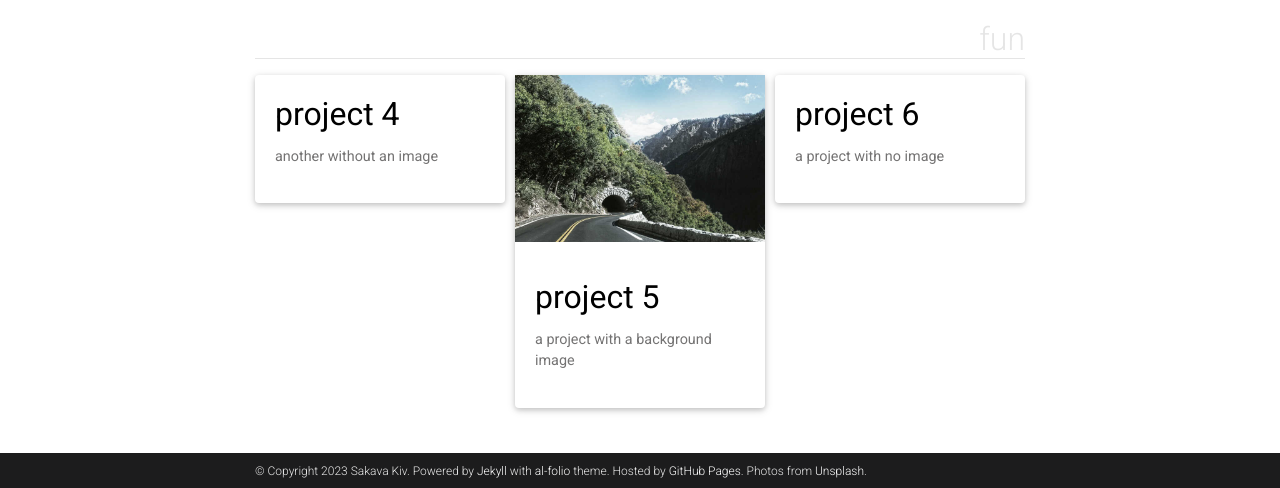
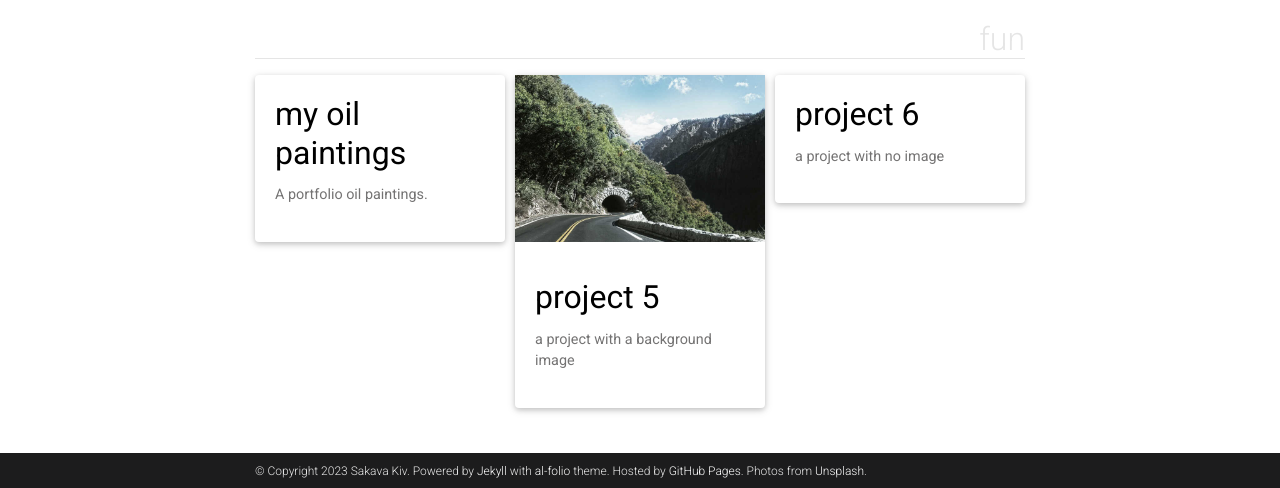
Before and after one commit to SakavaKiv/SakavaKiv.github.io, a Jekyll site: the page built from _pages/projects.md, in a window 1280 px wide and 1127 px high. Shown: the part 639-1127 px from the top of the window. Built offline with Jekyll 4.4.1, drawn with Linux system fonts in a browser that asks for light colours; full-size pictures stand in for the smaller copies a plugin makes; comment, search, counter and statistics services are not loaded; a style sheet for code colours, icons or effects is not loaded.

Commit message:
Update project_4 with My Oil painting and my photo.

```diff
--- a/_projects/4_project.md
+++ b/_projects/4_project.md
@@ -1,24 +1,11 @@
 ---
 layout: page
-title: project 4
-description: another without an image
+title: My Oil Paintings
+description: A portfolio oil paintings.
 img:
 importance: 3
 category: fun
 ---
-
-Every project has a beautiful feature showcase page.
-It's easy to include images in a flexible 3-column grid format.
-Make your photos 1/3, 2/3, or full width.
-
-To give your project a background in the portfolio page, just add the img tag to the front matter like so:
-
-    ---
-    layout: page
-    title: project
-    description: a project with a background image
-    img: /assets/img/12.jpg
-    ---
 
 <div class="row">
     <div class="col-sm mt-3 mt-md-0">
@@ -36,7 +23,7 @@
 </div>
 <div class="row">
     <div class="col-sm mt-3 mt-md-0">
-        {% include figure.html path="assets/img/5.jpg" title="example image" class="img-fluid rounded z-depth-1" %}
+        {% include figure.html path="assets/img/StillLifePolychromatic.jpg" title="example image" class="img-fluid rounded z-depth-1" %}
     </div>
 </div>
 <div class="caption">
```
